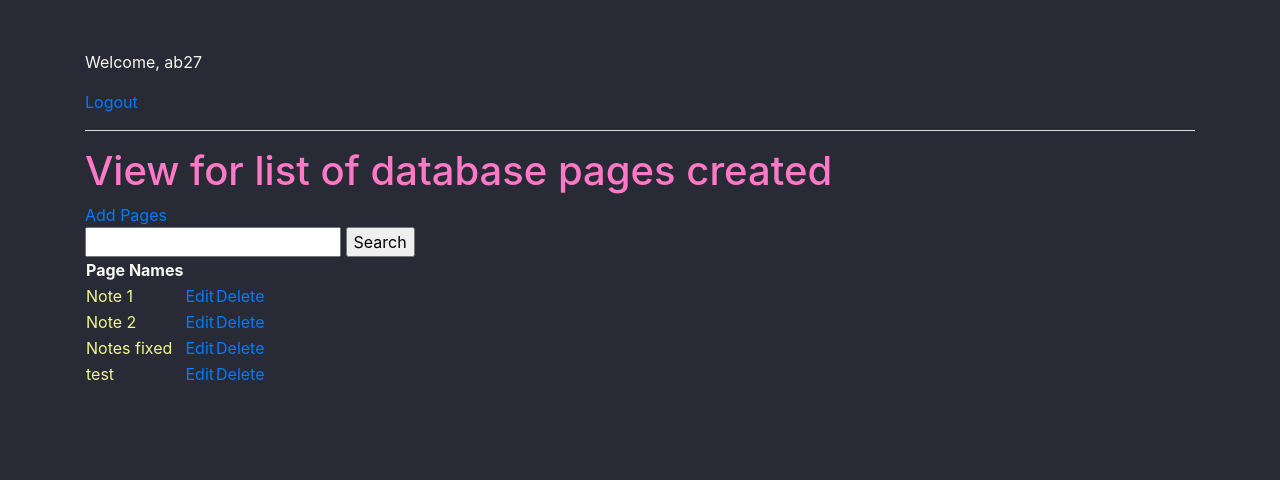
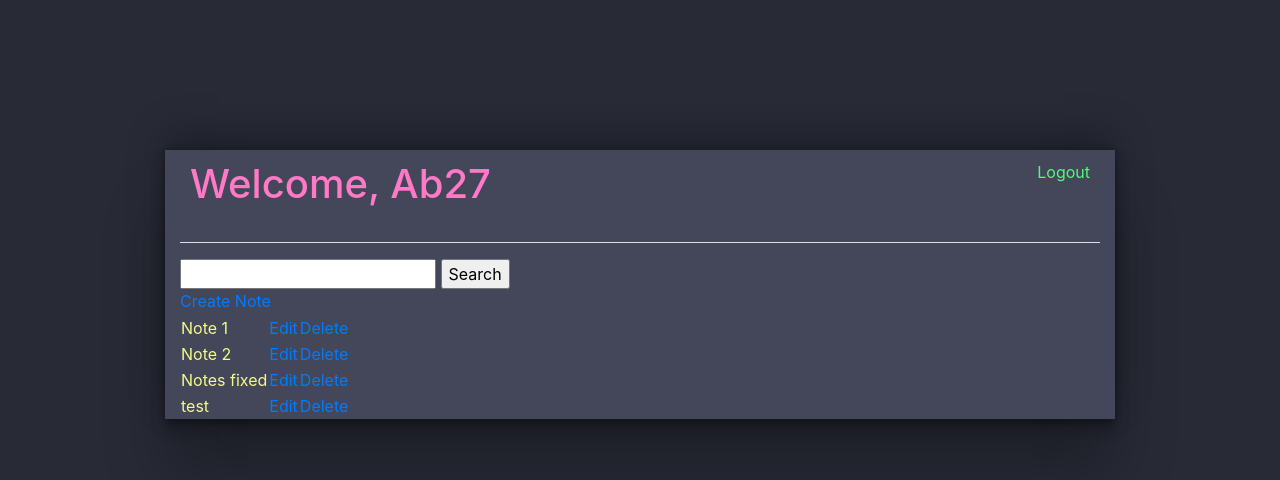
Before and after one commit to AB27-source/FinalProject, a Django app: page / in a window 1280 px wide. Shown: the top 480 px of the page. Run offline with Django 4.2, Linux system fonts and the light colour scheme; a user stored in the database is signed in; data comes from the database, SQL or seed files in the repository; both versions use the stored data as it was after the commit; some libraries are stand-ins or nearby versions.

Commit message:
added more css styling

```diff
--- a/base/templates/base/login.html
+++ b/base/templates/base/login.html
@@ -9,6 +9,6 @@
     <input type="submit" value="Login">
 </form>
 
-<p> Sign up for an account <a href="{% url 'register' %}">Register</a> </p>
+<p> Sign up for an account <a class="login_register" href="{% url 'register' %}">Register</a> </p>
 
 {%endblock content%}
--- a/base/templates/base/main.html
+++ b/base/templates/base/main.html
@@ -11,11 +11,16 @@
     <style>
         body{
           background-color: #282a36;
-          padding-top: 50px;
+          padding-top: 150px;
           @font-face {font-family: Monaco; src: url('Monaco 400.ttf');}
         }
-
-        h1{
+        .container{
+          max-width: 950px;
+          margin: auto;
+          background-color: #44475a;
+          box-shadow: rgba(0, 0, 0, 0.25) 0px 54px 55px, rgba(0, 0, 0, 0.25) 0px -18px 34px, rgba(0, 0, 0, 0.25) 0px 4px 6px, rgba(0, 0, 0, 0.17) 0px 12px 13px, rgba(0, 0, 0, 0.09) 0px -3px 5px;
+        }
+        h1,h2,h3{
           color: #ff79c6;
         }
         p, th{
@@ -27,6 +32,17 @@
         td{
           color: #f1fa8c
         }
+        a.login_register{
+          color: #50fa7b
+        }
+
+        .header{
+          display: flex;
+          justify-content: space-between;
+          padding: 10px;
+          border-radius: 5px 5px 0 0;
+        }
+
 
 
     </style>
--- a/base/templates/base/notespage_confirm_delete.html
+++ b/base/templates/base/notespage_confirm_delete.html
@@ -2,7 +2,7 @@
 
 {%block content%}
 
-<a href="{% url 'pages' %}">Go Back</a>
+<a class="login_register" href="{% url 'pages' %}">Go Back</a>
 <form method="POST">
     {%csrf_token%}
     <p>Are you sure you want to delete this page {{page}}</p>
--- a/base/templates/base/notespage_form.html
+++ b/base/templates/base/notespage_form.html
@@ -3,7 +3,7 @@
 {%block content%}
 
 <h3>Page Form</h3>
-<a href="{% url 'pages' %}">Go Back</a>
+<a class="login_register" href="{% url 'pages' %}">Go Back</a>
 <form method="POST" action="">
     {%csrf_token%}
     {{form.as_p}}
--- a/base/templates/base/notespage_list.html
+++ b/base/templates/base/notespage_list.html
@@ -2,26 +2,30 @@
 
 {%block content%}
 
-{% if request.user.is_authenticated %}
-    <p>Welcome, {{request.user}}</p>
-    <a href="{% url 'logout' %}">Logout</a>
-{% else %}
-    <a href="{%url 'login' %}">Login</a>
-{% endif %}
+
+<div class="header">
+    <div>
+        <h1>Welcome, {{request.user|title}}</h1>
+    </div>
+
+    {% if request.user.is_authenticated %}
+    <a class="login_register" href="{% url 'logout' %}">Logout</a>
+    {% else %}
+        <a class="login_register" href="{%url 'login' %}">Login</a>
+    {% endif %}
+</div>
 
 <hr>
-<h1>View for list of database pages created</h1>
-
-<a href="{% url 'page-create' %}">Add Pages</a>
 
 <form method="GET">
     <input type="text" name="search_for" value="{{search}}">
     <input type="submit" value="Search">
 </form>
 
+<a href="{% url 'page-create' %}">Create Note</a>
 <table>
     <tr>
-        <th>Page Names</th>
+        <th></th>
         <th></th>
         <th></th>
         <th></th>
--- a/base/templates/base/register.html
+++ b/base/templates/base/register.html
@@ -10,6 +10,6 @@
     <input type="submit" value="Register">
 </form>
 
-<p> Have an account? <a href="">Login</a> </p>
+<p> Have an account? <a class="login_register" href="{% url 'login' %}">Login</a> </p>
 
 {%endblock content%}
--- a/base/views.py
+++ b/base/views.py
@@ -69,7 +69,7 @@ class PageDetail(LoginRequiredMixin, DetailView):
     # referencing NotesPage model
     model = NotesPage
     context_object_name = 'page'
-    template_name = 'base/page.html'
+    template_name = 'base/notespage_list.html'
 
 class CreatePage(LoginRequiredMixin, CreateView):
     # referencing NotesPage model
```
Also changed, not shown: db.sqlite3.
